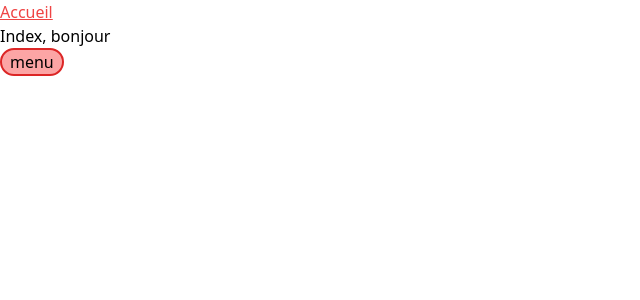
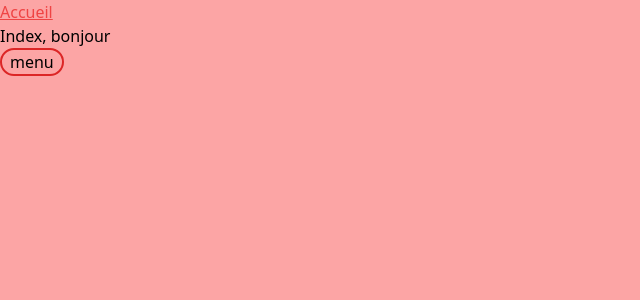
Before and after one commit to MMI-SAE-203/r213-2024-pracht-tp1-KentinMartel, a Vue app: page / in a window 1280 px wide. Shown: the top 300 px of the page, without its empty margins (0-640 px from the left). Built offline with nearby package versions, Linux system fonts and the light colour scheme.

Commit message:
background color

```diff
--- a/src/App.vue
+++ b/src/App.vue
@@ -12,6 +12,7 @@ const menuIsOpen = ref(false)
 </script>
 
 <template>
+  <div class="bg-red-300 h-dvh">
     <header>
       <nav>
         <ul>
@@ -42,7 +43,6 @@ const menuIsOpen = ref(false)
     leave-active-class="-translate-x-full"
     >
     <nav v-show="menuIsOpen" id="mainNav">
-
     <ul>
       <li><a href="#">item 1</a></li>
       <li><a href="#">item 2</a></li>
@@ -50,4 +50,5 @@ const menuIsOpen = ref(false)
     </ul>
     </nav>
     </Transition>
+  </div>
 </template>
--- a/tailwind.config.js
+++ b/tailwind.config.js
@@ -2,7 +2,8 @@
 export default {
   content: ['./index.html', './src/**/*.{vue,js,ts,jsx,tsx}'],
   theme: {
-    extend: {}
-  },
-  plugins: []
+    extend: {
+
+    }
+  }
 }
```
Lines whose indentation alone changed are shown as unchanged.
